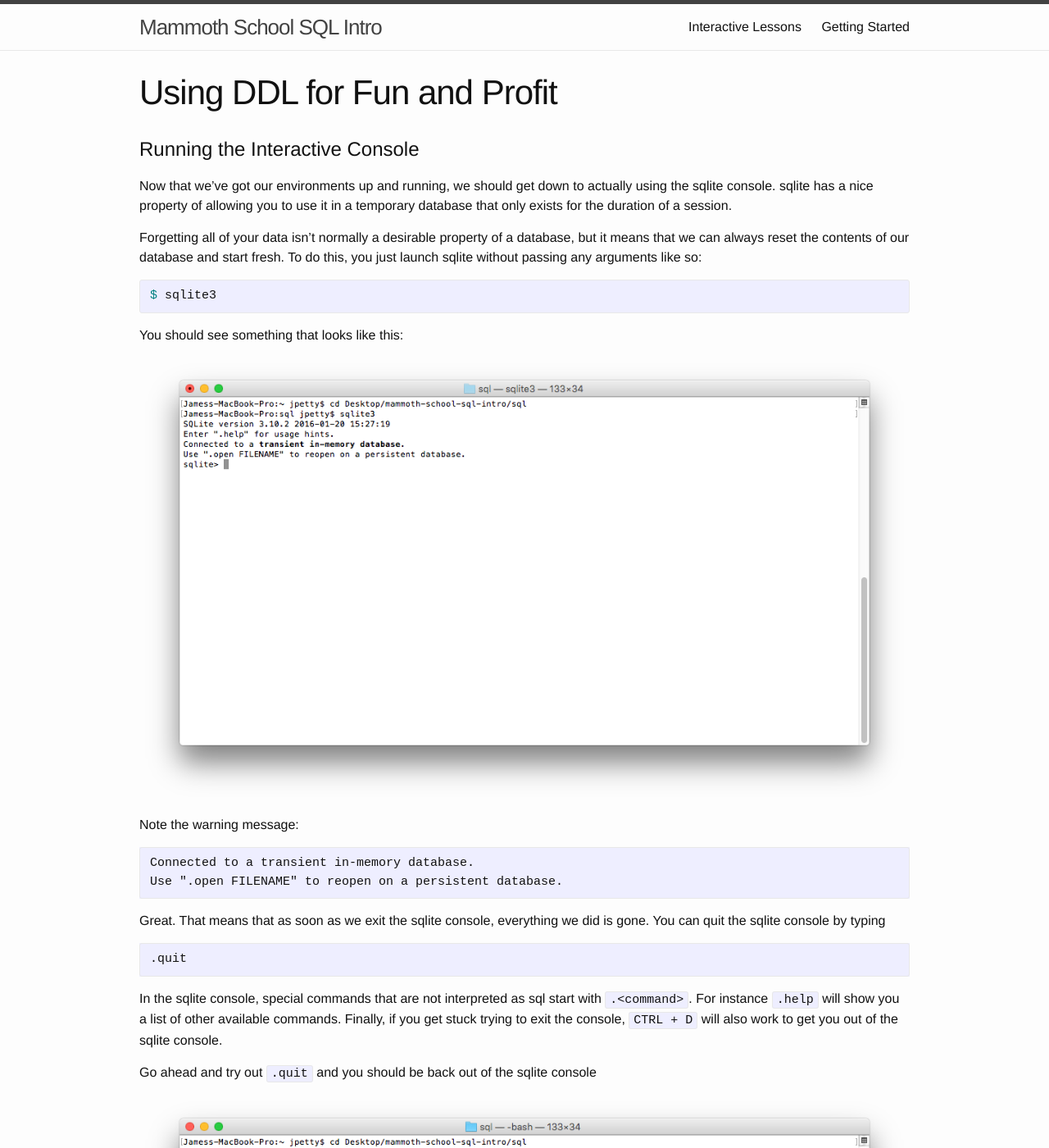
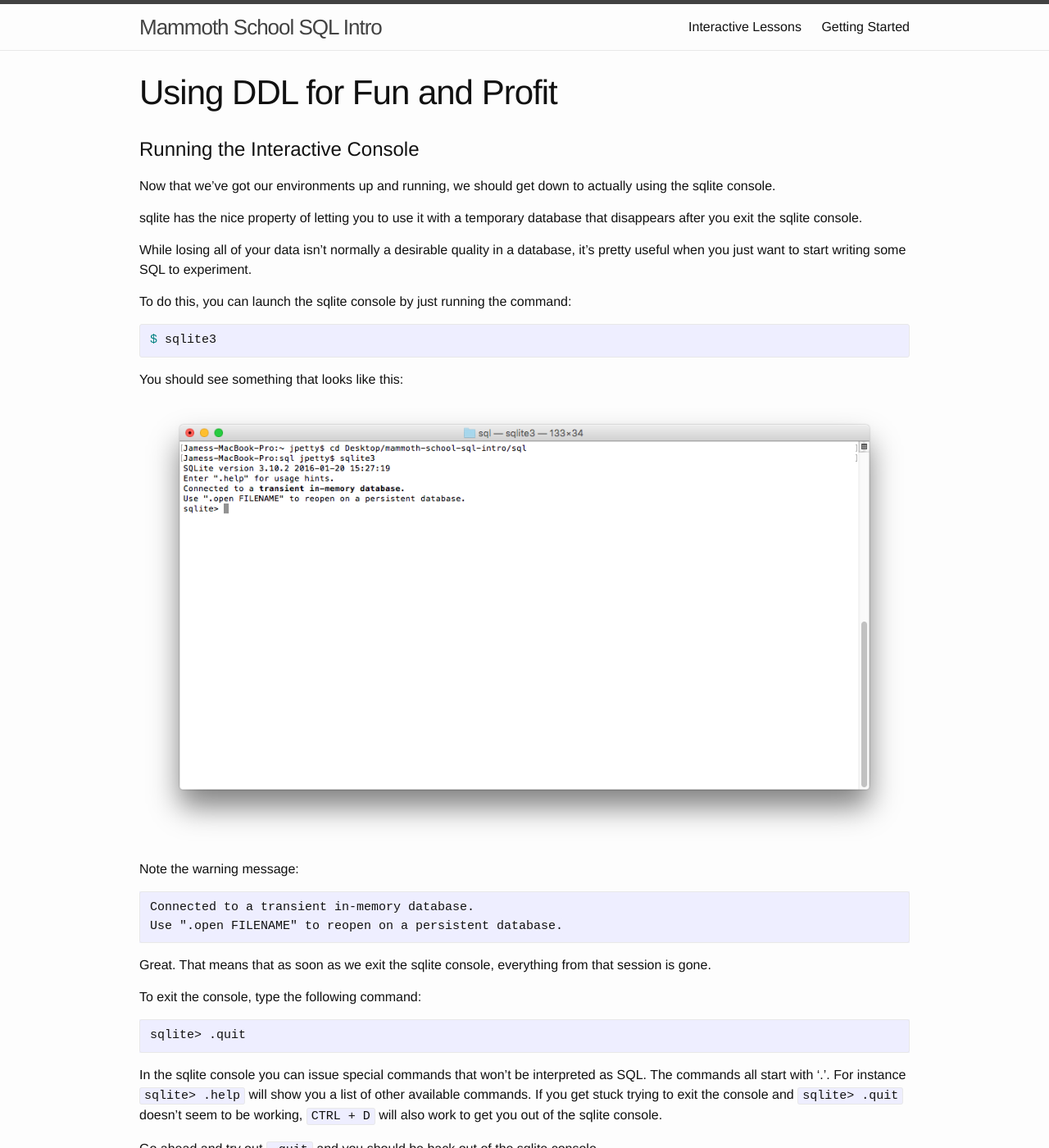
Before and after one commit to pettyjamesm/mammoth-school-sql-intro, a Jekyll site: the page built from _posts/2016-02-29-01-intro-to-ddl.markdown, in a window 1280 px wide and 1400 px high. Shown: the whole window at 82% size. Built offline with Jekyll 4.4.1, drawn with Linux system fonts in a browser that asks for light colours; some of the changed text lies outside the part shown.

Commit message:
Finished the setup guide and starting on the DML overview

```diff
--- a/_posts/2016-02-29-00-environment-test.markdown
+++ b/_posts/2016-02-29-00-environment-test.markdown
@@ -39,3 +39,5 @@
 The output should look something like below. If not, let's figure out why before proceeding.
 
 ![Terminal Test Ok]({{ site.baseurl }}/assets/00/terminal-test-ok.png)
+
+If everything above looks good, you're ready to get started with [Lesson 1 - DDL]({{ site.baseurl }}/{% post_url 2016-02-29-01-intro-to-ddl %}).
--- a/_posts/2016-02-29-01-intro-to-ddl.markdown
+++ b/_posts/2016-02-29-01-intro-to-ddl.markdown
@@ -6,9 +6,13 @@
 
 # Running the Interactive Console {#interactive-console}
 
-Now that we've got our environments up and running, we should get down to actually using the sqlite console. sqlite has a nice property of allowing you to use it in a temporary database that only exists for the duration of a session.
+Now that we've got our environments up and running, we should get down to actually using the sqlite console.
 
-Forgetting all of your data isn't normally a desirable property of a database, but it means that we can always reset the contents of our database and start fresh. To do this, you just launch sqlite without passing any arguments like so:
+sqlite has the nice property of letting you to use it with a temporary database that disappears after you exit the sqlite console.
+
+While losing all of your data isn't normally a desirable quality in a database, it's pretty useful when you just want to start writing some SQL to experiment.
+
+To do this, you can launch the sqlite console by just running the command:
 
 {% highlight shell %}
 $ sqlite3
@@ -23,11 +27,13 @@
     Connected to a transient in-memory database.
     Use ".open FILENAME" to reopen on a persistent database.
 
-Great. That means that as soon as we exit the sqlite console, everything we did is gone. You can quit the sqlite console by typing
+Great. That means that as soon as we exit the sqlite console, everything from that session is gone.
 
-    .quit
+To exit the console, type the following command:
 
-In the sqlite console, special commands that are not interpreted as sql start with `.<command>`. For instance `.help` will show you a list of other available commands. Finally, if you get stuck trying to exit the console, `CTRL + D` will also work to get you out of the sqlite console.
+    sqlite> .quit
+
+In the sqlite console you can issue special commands that won't be interpreted as SQL. The commands all start with '.'. For instance `sqlite> .help` will show you a list of other available commands. If you get stuck trying to exit the console and `sqlite> .quit` doesn't seem to be working, `CTRL + D` will also work to get you out of the sqlite console.
 
 Go ahead and try out `.quit` and you should be back out of the sqlite console
 
@@ -99,4 +105,4 @@
 
 ![Schema Output]({{ site.baseurl }}/assets/01/sqlite-schema.png)
 
-If your output looks like above, then we're ready to start working with some data.
+If your output looks like above, then we're ready to [start working with some data]({{ site.baseurl }}/{% post_url 2016-03-01-02-intro-to-dml %}).
--- a/setup/index.markdown
+++ b/setup/index.markdown
@@ -8,4 +8,7 @@
 First thing's first, we're going to need to download the project files from github. Here's [a download link](https://github.com/pettyjamesm/mammoth-school-sql-intro/archive/master.zip){:target="_blank"}.
 
 # 2. Extract the Project Files {#extract}
-Extract the files you just downloaded to your desktop
+Extract the files you just downloaded to your desktop. Some of the projects lessons reference the folder location by the name `mammoth-school-sql-intro` even though the download link will extract as `mammoth-school-sql-intro-master`. You can choose to rename the folder to match the lessons or leave it as-is, just remember to use whatever name you choose when following the lessons.
+
+# 3. Test Your Environment {#verify}
+The last thing you'll want to do is verify that your setup is ready to use. To do that, head over to the first guide: [Testing Your Environment]({{ site.baseurl }}{% post_url 2016-02-29-00-environment-test %}).
```
Also changed, not shown: other parts of _posts/2016-02-29-00-environment-test.markdown (+1 -1 lines), assets/00/spotlight-terminal.png.
